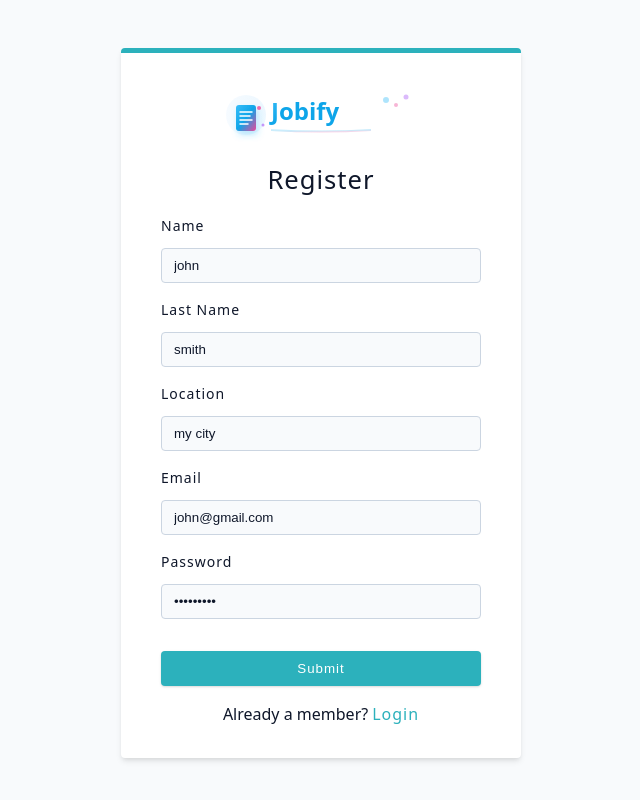
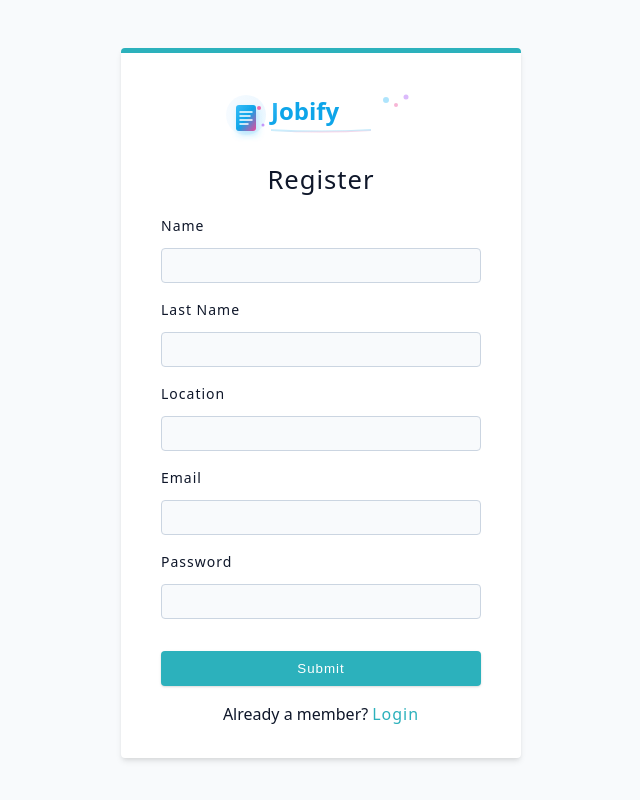
Before and after one commit to shuxiny9/jobify_my_mern_project, a React (Vite) app in the folder client/: page /register in a window 1280 px wide. Shown: the top 800 px of the page, without its empty margins (319-959 px from the left). Built offline with nearby package versions, Linux system fonts and the light colour scheme.

Commit message:
emove default values from inputs in Register and Login

```diff
--- a/client/src/pages/Login.jsx
+++ b/client/src/pages/Login.jsx
@@ -40,8 +40,8 @@
       <Form method='post' className='form'>
         <Logo />
         <h4>login</h4>
-        <FormRow type='email' name='email' defaultValue='john@gmail.com' />
-        <FormRow type='password' name='password' defaultValue='secret123' />
+        <FormRow type='email' name='email'  />
+        <FormRow type='password' name='password'  />
         <SubmitBtn formBtn />
         <button type='button' className='btn btn-block' onClick={loginDemoUser}>
           explore the app
--- a/client/src/pages/Register.jsx
+++ b/client/src/pages/Register.jsx
@@ -37,11 +37,11 @@
       <Form method='post' className='form'>
         <Logo />
         <h4>Register</h4>
-        <FormRow type='text' name='name' defaultValue='john' />
-        <FormRow type='text' name='lastName' labelText='last name' defaultValue='smith' />
-        <FormRow type='text' name='location' defaultValue='my city' />
-        <FormRow type='email' name='email' defaultValue='john@gmail.com' />
-        <FormRow type='password' name='password' defaultValue='secret123' />
+        <FormRow type='text' name='name'  />
+        <FormRow type='text' name='lastName' labelText='last name'  />
+        <FormRow type='text' name='location' />
+        <FormRow type='email' name='email'  />
+        <FormRow type='password' name='password'  />
 
         <SubmitBtn formBtn />
         <p>
```
